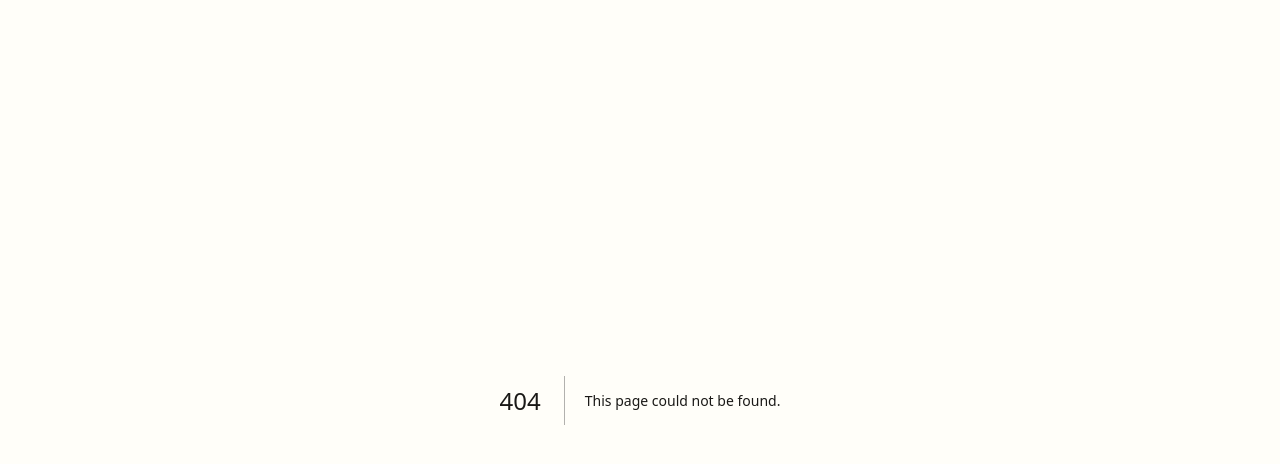
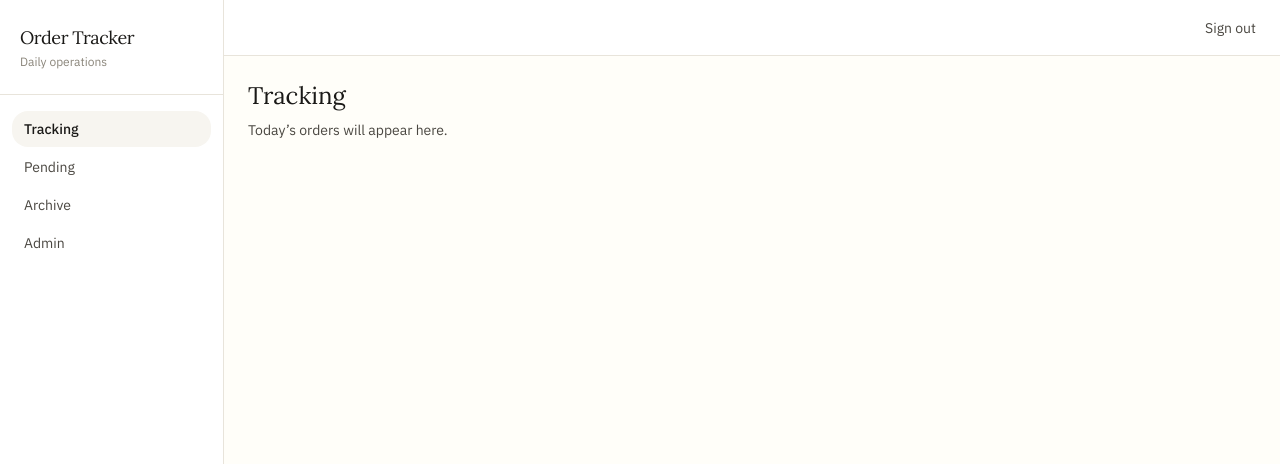
Before and after one commit to selbarinssi/dna-tracker, a Next.js app: page /tracking in a window 1280 px wide. Before the commit this address had no page. Shown: the top 464 px of the page. Built offline with nearby package versions, Linux system fonts and the light colour scheme.

Commit message:
Create page.tsx

```diff
--- /dev/null
+++ b/app/(dashboard)/tracking/page.tsx
@@ -0,0 +1,12 @@
+// app/(dashboard)/tracking/page.tsx
+
+export default function TrackingPage() {
+  return (
+    <div>
+      <h1 className="font-serif text-2xl text-ink mb-2">Tracking</h1>
+      <p className="text-muted text-sm">
+        Today’s orders will appear here.
+      </p>
+    </div>
+  );
+}
```
